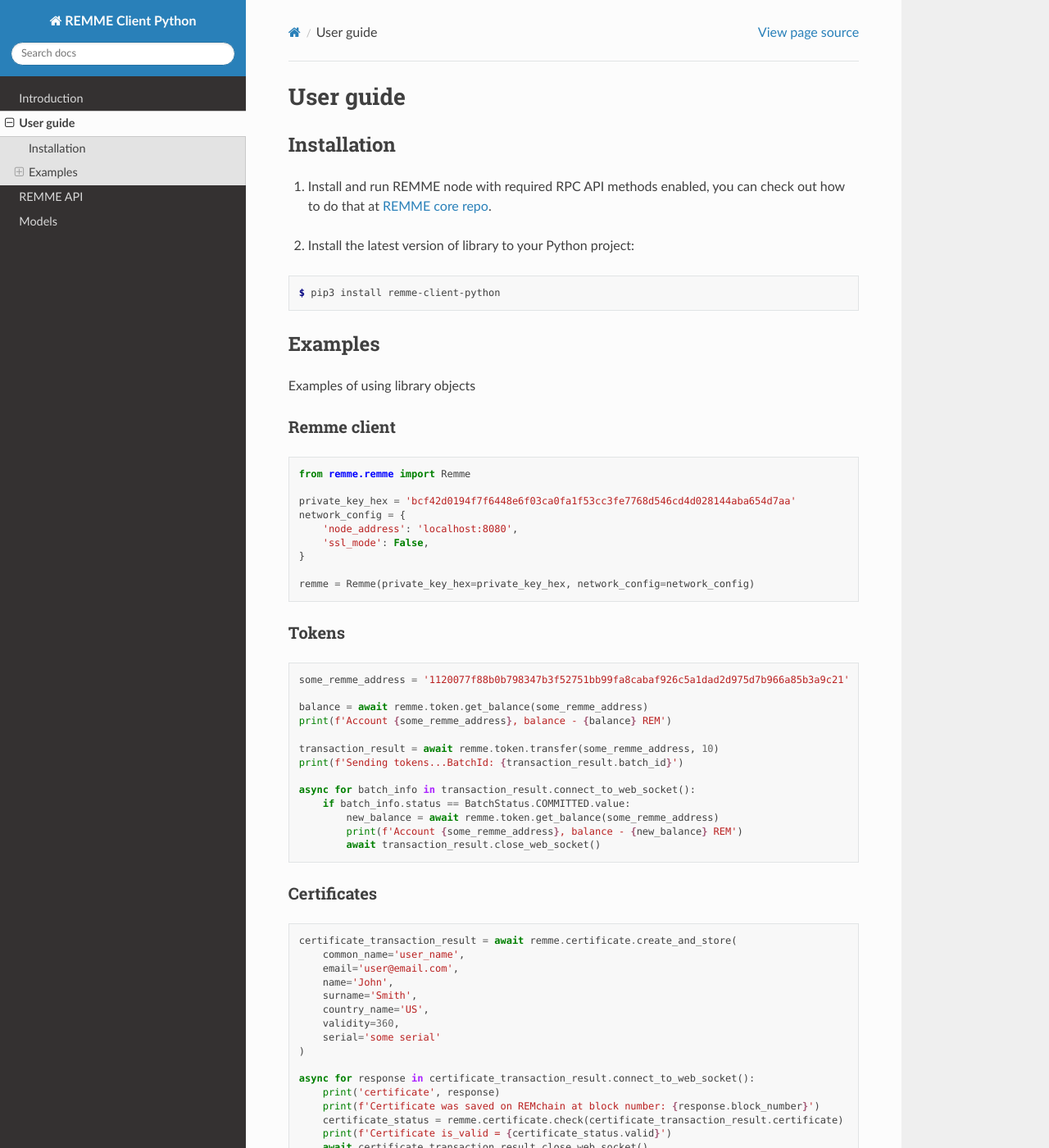
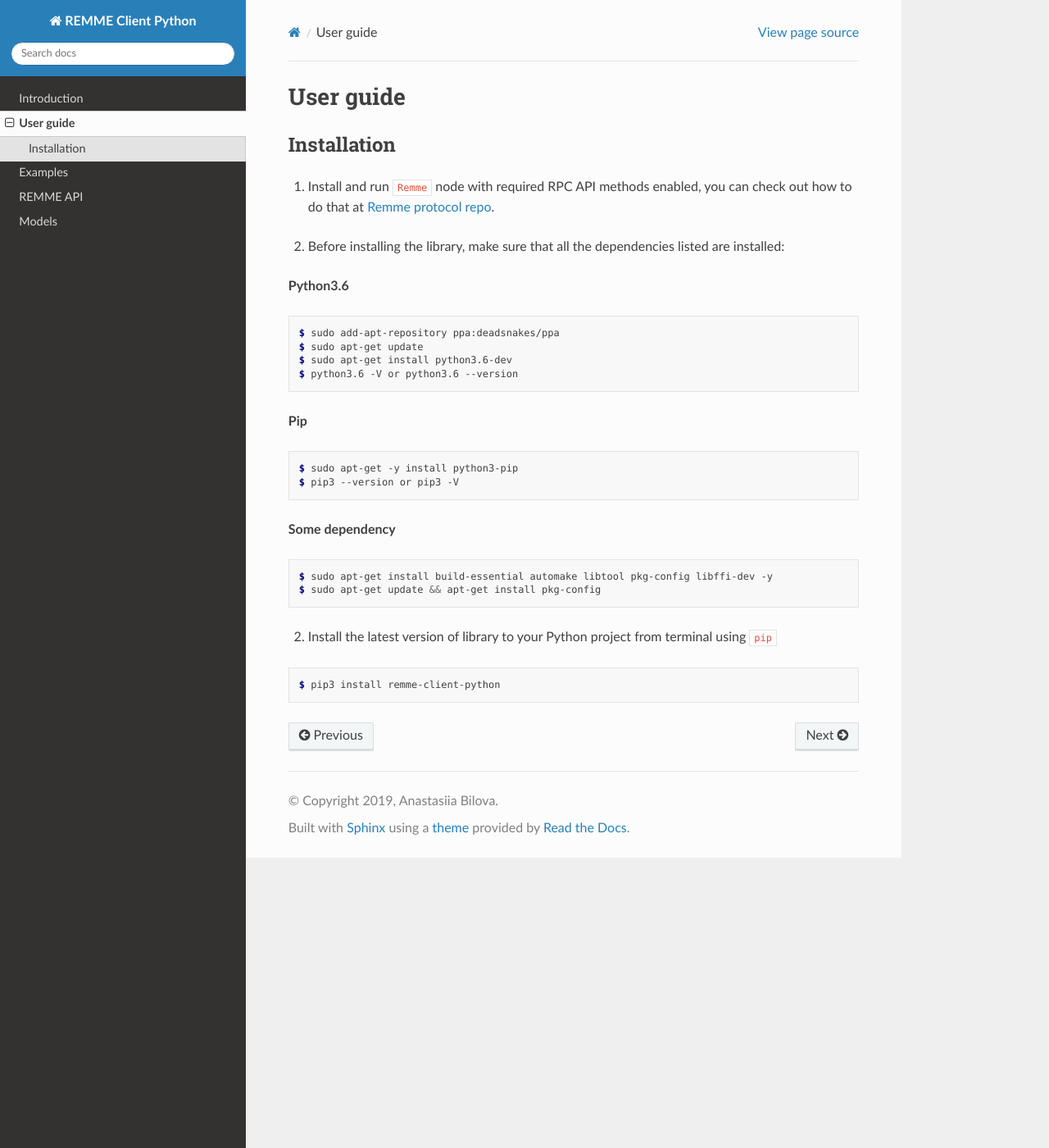
Before and after one commit to Remmeauth/remme-client-python, a Sphinx documentation site: the page built from docs/source/user_guide.rst, in a window 1280 px wide and 1400 px high. Shown: the whole window at 82% size. Built offline with Sphinx 7.4.7 and the Read the Docs theme 2.0.0, drawn with Linux system fonts in a browser that asks for light colours; some of the changed text lies outside the part shown.

```diff
--- a/docs/source/introduction.rst
+++ b/docs/source/introduction.rst
@@ -8,12 +8,12 @@
 An open source ``Python integration library`` for REMChain, simplifying the access and interaction
 with |remme| nodes both public or permissioned.
 
-``REMME`` also supports |java_client_library|, |js_client_library| and |dotnet_client_library| programming libraries
+``Remme`` also supports |java_client_library|, |js_client_library| and |dotnet_client_library| programming libraries
 that wrap its application programming interface, so that you could easily embed the protocol in your project.
 
 .. |remme| raw:: html
 
-   <a href="https://github.com/Remmeauth/remme-core" target="_blank">REMME</a>
+   <a href="https://github.com/Remmeauth/remme-core" target="_blank">Remme</a>
 
 .. |java_client_library| raw:: html
 
@@ -33,7 +33,7 @@
 Also check out the following related pages:
 
 1. Python client python on **Github** — |python_client_library|
-2. REMME core documentation and tutorials - |documentation_and_tutorials|
+2. Remme core documentation and tutorials - |documentation_and_tutorials|
 
 .. |python_client_library| raw:: html
 
--- a/docs/source/user_guide.rst
+++ b/docs/source/user_guide.rst
@@ -5,110 +5,41 @@
 Installation
 ============
 
-1. Install and run REMME node with required RPC API methods enabled, you can check out how to do that at |remmecore|.
+1. Install and run ``Remme`` node with required RPC API methods enabled, you can check out how to do that at |remmecore|.
 
 .. |remmecore| raw:: html
 
-   <a href="https://github.com/Remmeauth/remme-core" target="_blank">REMME core repo</a>
+   <a href="https://github.com/Remmeauth/remme-core" target="_blank">Remme protocol repo</a>
+
+2. Before installing the library, make sure that all the dependencies listed are installed:
+
+**Python3.6**
+
+.. code-block:: console
+
+    $ sudo add-apt-repository ppa:deadsnakes/ppa
+    $ sudo apt-get update
+    $ sudo apt-get install python3.6-dev
+    $ python3.6 -V or python3.6 --version
 
 
-2. Install the latest version of library to your Python project:
+**Pip**
+
+.. code-block:: console
+
+    $ sudo apt-get -y install python3-pip
+    $ pip3 --version or pip3 -V
+
+**Some dependency**
+
+.. code-block:: console
+
+    $ sudo apt-get install build-essential automake libtool pkg-config libffi-dev -y
+    $ sudo apt-get update && apt-get install pkg-config
+
+
+2. Install the latest version of library to your Python project from terminal using ``pip``
 
 .. code-block:: console
 
     $ pip3 install remme-client-python
-
-Examples
-========
-
-Examples of using library objects
-
-Remme client
-------------
-
-.. code-block:: python
-
-    from remme.remme import Remme
-
-    private_key_hex = 'bcf42d0194f7f6448e6f03ca0fa1f53cc3fe7768d546cd4d028144aba654d7aa'
-    network_config = {
-        'node_address': 'localhost:8080',
-        'ssl_mode': False,
-    }
-
-    remme = Remme(private_key_hex=private_key_hex, network_config=network_config)
-
-Tokens
-------
-
-.. code-block:: python
-
-    some_remme_address = '1120077f88b0b798347b3f52751bb99fa8cabaf926c5a1dad2d975d7b966a85b3a9c21'
-
-    balance = await remme.token.get_balance(some_remme_address)
-    print(f'Account {some_remme_address}, balance - {balance} REM')
-
-    transaction_result = await remme.token.transfer(some_remme_address, 10)
-    print(f'Sending tokens...BatchId: {transaction_result.batch_id}')
-
-    async for batch_info in transaction_result.connect_to_web_socket():
-        if batch_info.status == BatchStatus.COMMITTED.value:
-            new_balance = await remme.token.get_balance(some_remme_address)
-            print(f'Account {some_remme_address}, balance - {new_balance} REM')
-            await transaction_result.close_web_socket()
-
-Certificates
-------------
-
-.. code-block:: python
-
-    certificate_transaction_result = await remme.certificate.create_and_store(
-        common_name='user_name',
-        email='user@email.com',
-        name='John',
-        surname='Smith',
-        country_name='US',
-        validity=360,
-        serial='some serial'
-    )
-
-    async for response in certificate_transaction_result.connect_to_web_socket():
-        print('certificate', response)
-        print(f'Certificate was saved on REMchain at block number: {response.block_number}')
-        certificate_status = remme.certificate.check(certificate_transaction_result.certificate)
-        print(f'Certificate is_valid = {certificate_status.valid}')
-        await certificate_transaction_result.close_web_socket()
-
-Subscribing to Events
----------------------
-
-RemmeEvents is enums which describe all available events.
-
-.. code-block:: python
-
-    from remme.models.websocket.events import RemmeEvents
-
-    events = await remme.events.subscribe(events=RemmeEvents.AtomicSwap.value)
-    async for response in events:
-        print('connected')
-        print('events', response)
-
-Also we give a possibility to start listen events from previous block by providing last known block id.
-
-.. code-block:: python
-
-    from remme.models.websocket.events import RemmeEvents
-
-    events = await remme.events.subscribe(
-        events=RemmeEvents.AtomicSwap.value,
-        last_known_block_id='db19f0e3b3f001670bebc814e238df48cef059f3f0668f57702ba9ff0c4b8ec45c7298f08b4c2fa67602da27a84b3df5dc78ce0f7774b3d3ae094caeeb9cbc82',
-    )
-    async for response in events:
-        print('connected')
-        print('events', response)
-
-**Unsubscribe** from listening events.
-
-.. code-block:: python
-
-    remme.events.unsubscribe()
```
Also changed, not shown: README.md (+33 -9 lines), docs/source/example.rst (added, +95 -0 lines), docs/source/index.rst (+4 -3 lines), pyproject.toml (deleted, +0 -26 lines), requirements.txt (added, +20 -0 lines), setup.py (+19 -10 lines), 2 other files.
